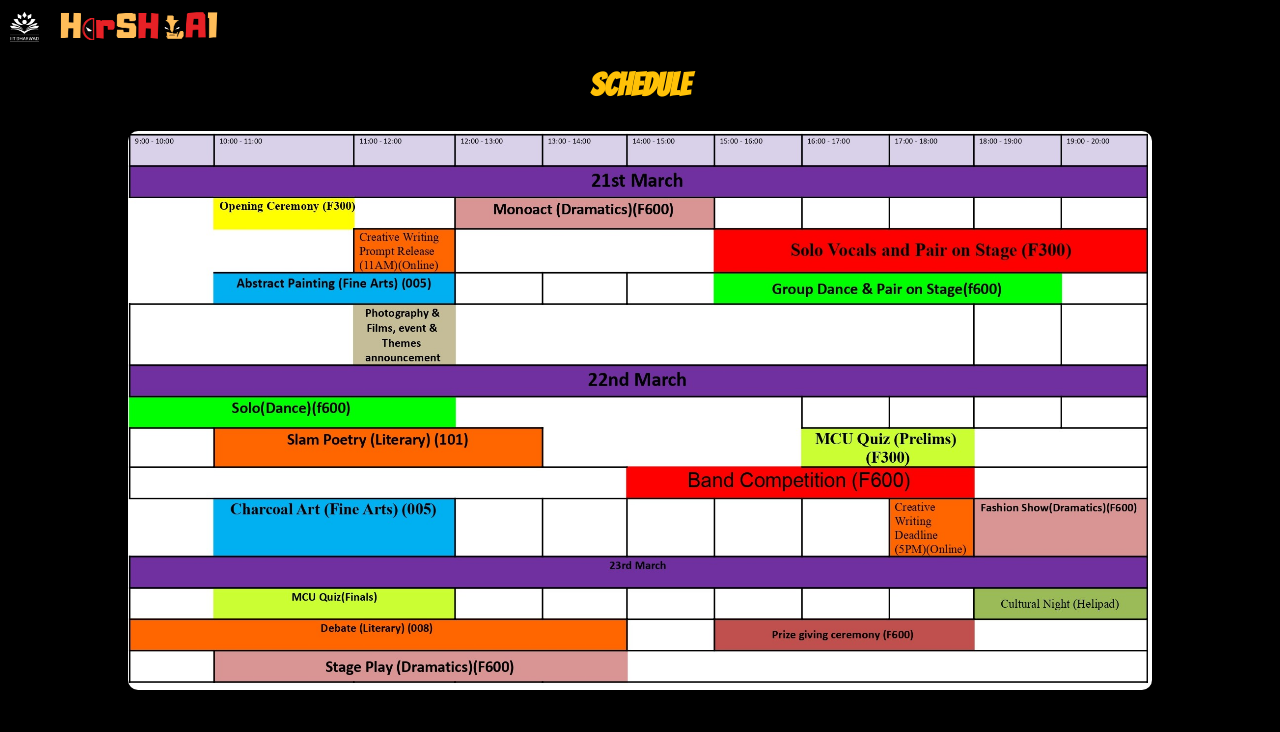
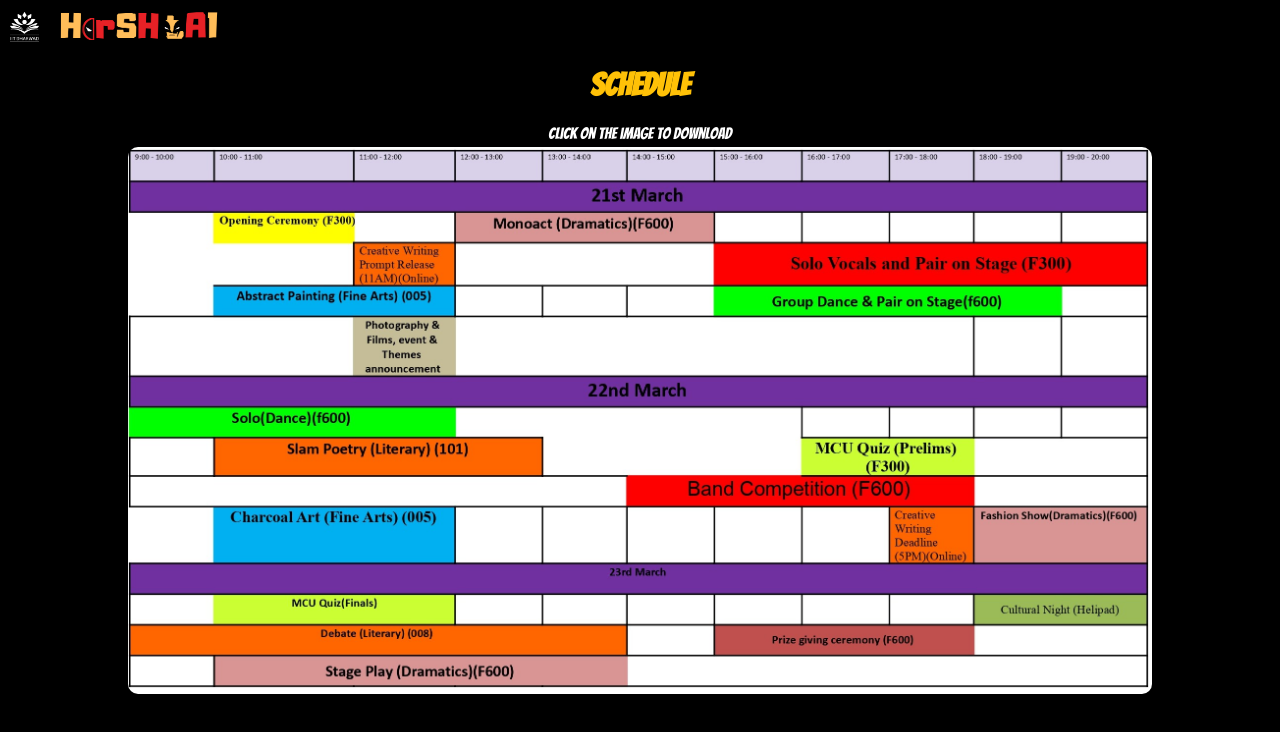
Before and after one commit to NileshBarandwal/HarshTaal25, a React (Create React App) app: page /timeline in a window 1280 px wide. Shown: the top 732 px of the page. Built offline with nearby package versions, Linux system fonts and the light colour scheme.

Commit message:
download option for schedule

```diff
--- a/src/pages/Schedule.js
+++ b/src/pages/Schedule.js
@@ -2,13 +2,31 @@ import '../styles/Schedule.css';
 import HomeNav from '../components/HomeNav/HomeNav.js';
 
 const Timeline = () => {
+
+    const handleDownload = () => {
+        const link = document.createElement('a');
+        link.href = '/HarshTaal_2.0_timeline_cropped.jpg';
+        link.download = 'HarshTaal_2.0_timeline_cropped.jpg';
+        document.body.appendChild(link);
+        link.click();
+        document.body.removeChild(link);
+    };
+
     return (
         <div className='schedule-container'>
             <HomeNav />
             <h1>Schedule</h1>
-            <img src="/HarshTaal_2.0_timeline_cropped.jpg" alt='harshtal-schedule' className='schedule-img'></img>
+            <p>Click on the image to download</p>
+
+            <img
+                src="/HarshTaal_2.0_timeline_cropped.jpg"
+                alt='harshtal-schedule'
+                className='schedule-img'
+                onClick={handleDownload}
+                style={{ cursor: 'pointer' }}
+            />
         </div>
-    )
+    );
 };
 
 export default Timeline;
--- a/src/styles/Schedule.css
+++ b/src/styles/Schedule.css
@@ -17,6 +17,7 @@
 }
 
 .schedule-container h1{
-    padding-bottom: 20px;
+    padding-bottom: 10px;
     color: #ffc107;
+    font-size: 2rem;
 }
```
